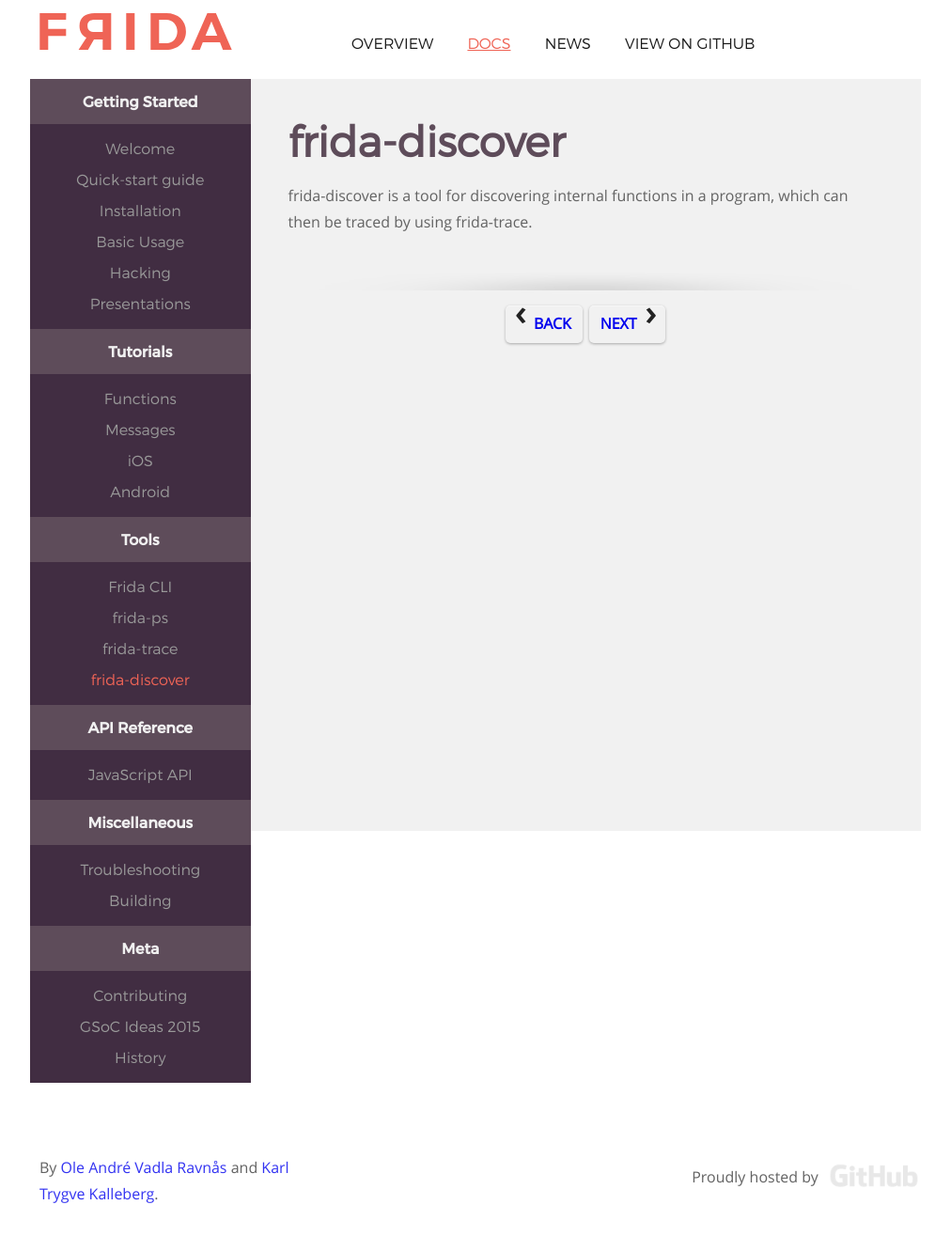
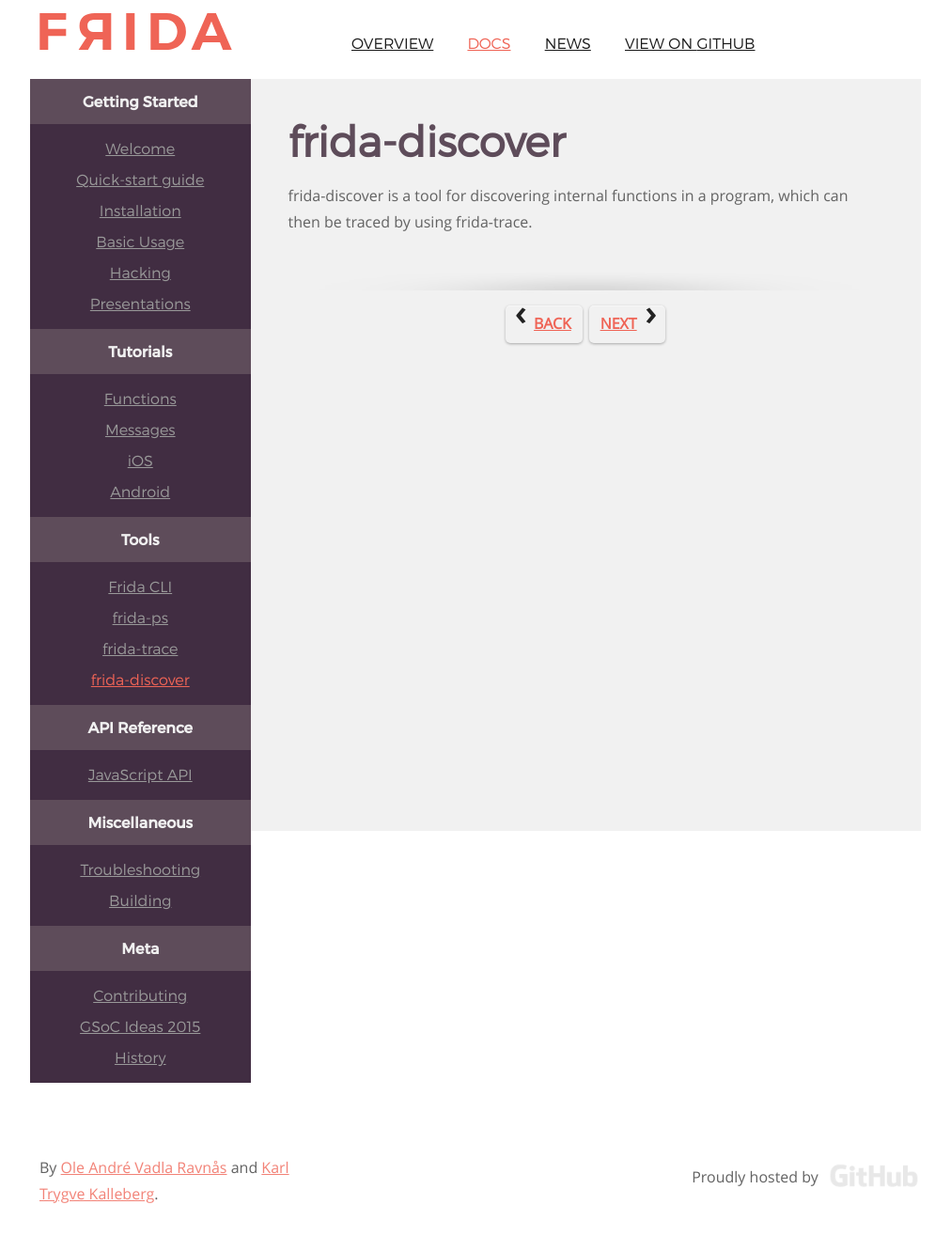
Before and after one commit to frida/frida-website, a Jekyll site: the page built from docs/frida-discover.md, in a window 1280 px wide. Shown: the whole page at 94% size, without its empty margins (129-1140 px from the left). Built offline with Jekyll 4.4.1, drawn with Linux system fonts in a browser that asks for light colours.

Commit message:
Style the anchors

```diff
--- a/_includes/css/style.css
+++ b/_includes/css/style.css
@@ -578,7 +578,7 @@ h6 {
 }
 
 a {
-  text-decoration: none;
+  color: #EF6456;
   transition: all .25s;
    -moz-transition: all .25s;
    -webkit-transition: all .25s;
```
